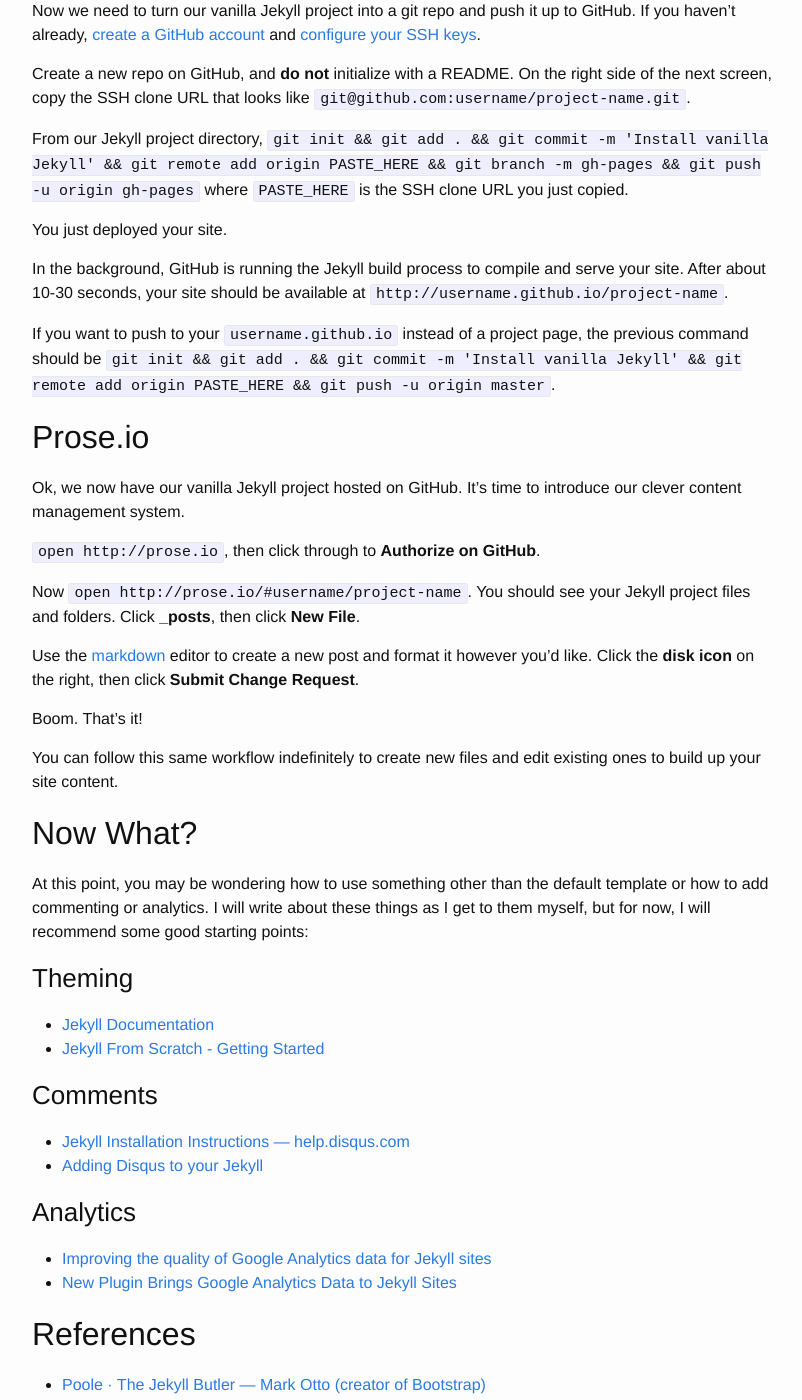
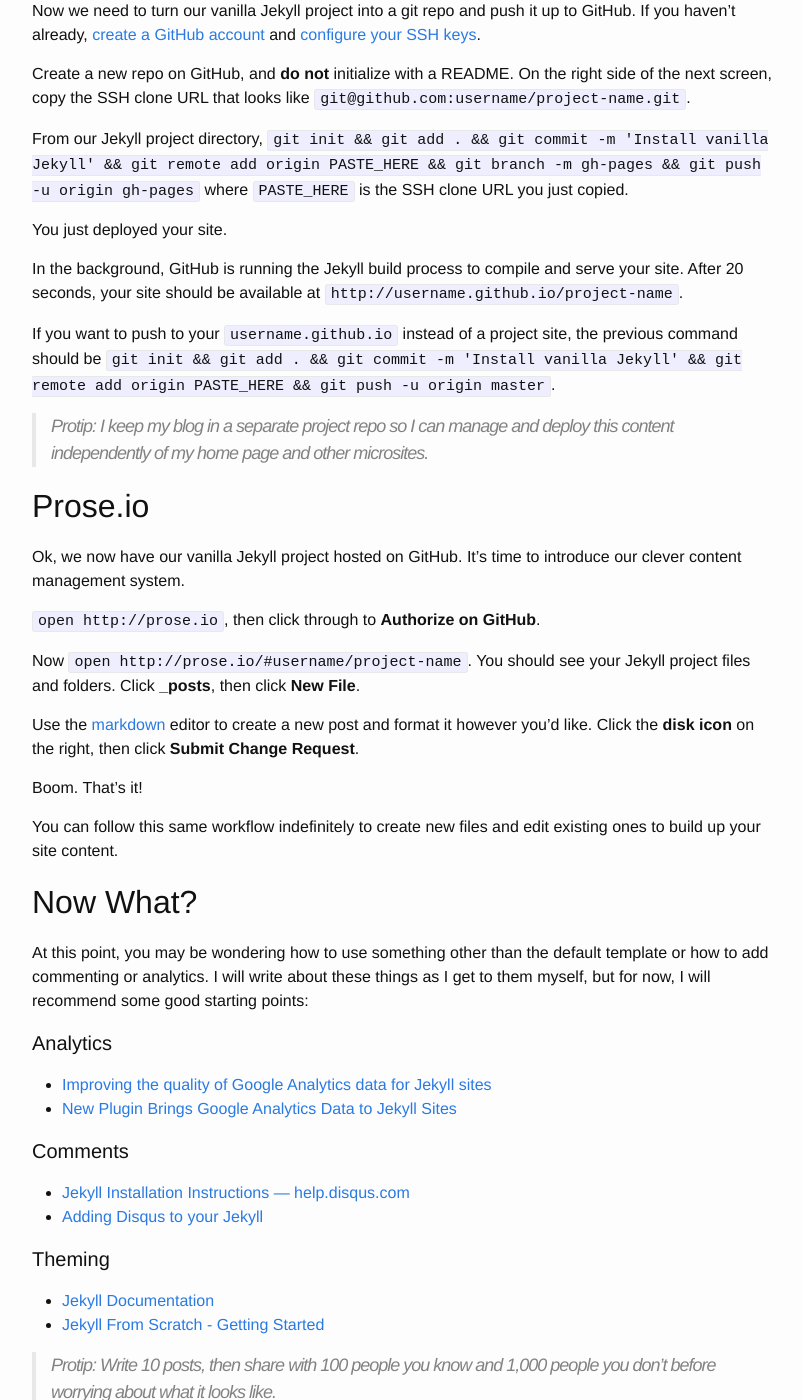
Before and after one commit to mattborn/writes, a Jekyll site: the page built from _posts/2015-10-14-jekyll-pages-prose.md, in a window 1280 px wide and 1400 px high, scrolled down 945 px. Shown: the whole window, without its empty margins (238-1040 px from the left). Built offline with Jekyll 4.4.1, drawn with Linux system fonts in a browser that asks for light colours; some of the changed text lies outside the part shown.

Commit message:
Edit post: Jekyll, Pages & Prose

```diff
--- a/_posts/2015-10-14-jekyll-pages-prose.md
+++ b/_posts/2015-10-14-jekyll-pages-prose.md
@@ -34,9 +34,11 @@ From our Jekyll project directory, `git init && git add . && git commit -m 'Inst
 
 You just deployed your site.
 
-In the background, GitHub is running the Jekyll build process to compile and serve your site. After about 10-30 seconds, your site should be available at `http://username.github.io/project-name`.
+In the background, GitHub is running the Jekyll build process to compile and serve your site. After 20 seconds, your site should be available at `http://username.github.io/project-name`.
 
-If you want to push to your `username.github.io` instead of a project page, the previous command should be `git init && git add . && git commit -m 'Install vanilla Jekyll' && git remote add origin PASTE_HERE && git push -u origin master`.
+If you want to push to your `username.github.io` instead of a project site, the previous command should be `git init && git add . && git commit -m 'Install vanilla Jekyll' && git remote add origin PASTE_HERE && git push -u origin master`.
+
+> Protip: I keep my blog in a separate project repo so I can manage and deploy this content independently of my home page and other microsites.
 
 ## Prose.io
 
@@ -56,26 +58,32 @@ You can follow this same workflow indefinitely to create new files and edit exis
 
 At this point, you may be wondering how to use something other than the default template or how to add commenting or analytics. I will write about these things as I get to them myself, but for now, I will recommend some good starting points:
 
-### Theming
+#### Analytics
+
+- [Improving the quality of Google Analytics data for Jekyll sites](http://veithen.github.io/2015/01/05/jekyll-improving-ga-data-quality.html)
+- [New Plugin Brings Google Analytics Data to Jekyll Sites](https://developmentseed.org/blog/google-analytics-jekyll-plugin)
+
+#### Comments
+
+- [Jekyll Installation Instructions — help.disqus.com](https://help.disqus.com/customer/portal/articles/472138-jekyll-installation-instructions)
+- [Adding Disqus to your Jekyll](http://www.perfectlyrandom.org/2014/06/29/adding-disqus-to-your-jekyll-powered-github-pages)
+
+#### Theming
 
 - [Jekyll Documentation](http://jekyllrb.com/docs/home)
 - [Jekyll From Scratch - Getting Started](http://pixelcog.com/blog/2013/jekyll-from-scratch-introduction)
 
-### Comments
+> Protip: Write 10 posts, then share with 100 people you know and 1,000 people you don’t before worrying about what it looks like.
 
-- [Jekyll Installation Instructions — help.disqus.com](https://help.disqus.com/customer/portal/articles/472138-jekyll-installation-instructions)
-- [Adding Disqus to your Jekyll](http://www.perfectlyrandom.org/2014/06/29/adding-disqus-to-your-jekyll-powered-github-pages)
-
-### Analytics
-
-- [Improving the quality of Google Analytics data for Jekyll sites](http://veithen.github.io/2015/01/05/jekyll-improving-ga-data-quality.html)
-- [New Plugin Brings Google Analytics Data to Jekyll Sites](https://developmentseed.org/blog/google-analytics-jekyll-plugin)
+As the real [Drew Wilson](http://drewwilson.com) would say, _Go Forth and Build_.
 
 ## References
 
+- [Using Jekyll with Pages — help.github.com](https://help.github.com/articles/using-jekyll-with-pages)
 - [Poole · The Jekyll Butler — Mark Otto (creator of Bootstrap)](http://getpoole.com)
 - [How I Created a Beautiful and Minimal Blog Using Jekyll, Github Pages, and poole](http://joshualande.com/jekyll-github-pages-poole)
 - [Incorporated — Kippt Inc.](http://incorporated.sendtoinc.com)
 - [Save 50 Hours Setting Up Your Jekyll Blog — Will Koehler](http://willkoehler.net/2014/08/26/save-50-hours-setting-up-your-jekyll-blog.html)
+- [Simple Category Pages with Vanilla Jekyll](http://primalivet.com/2013/11/simple-category-pages-with-vanilla-jekyll)
 - [github.com/jekyll/jekyll/wiki/Themes](https://github.com/jekyll/jekyll/wiki/Themes)
 - [Jekyll Themes — Michael Rose](https://mademistakes.com/work/jekyll-themes)
```
